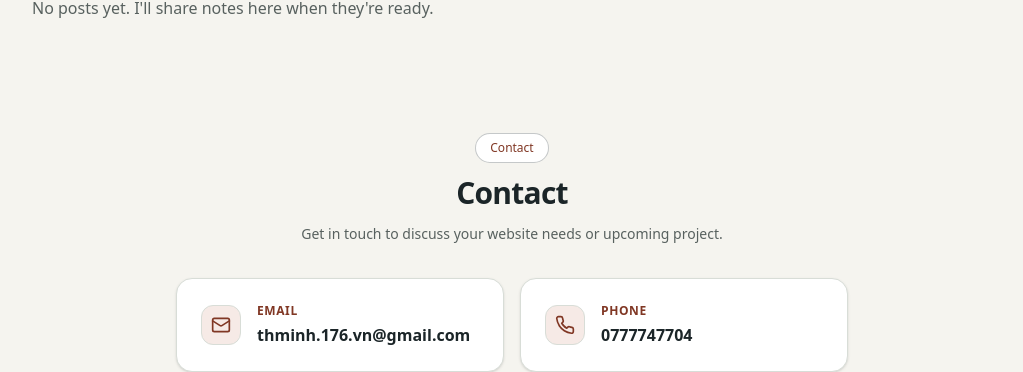
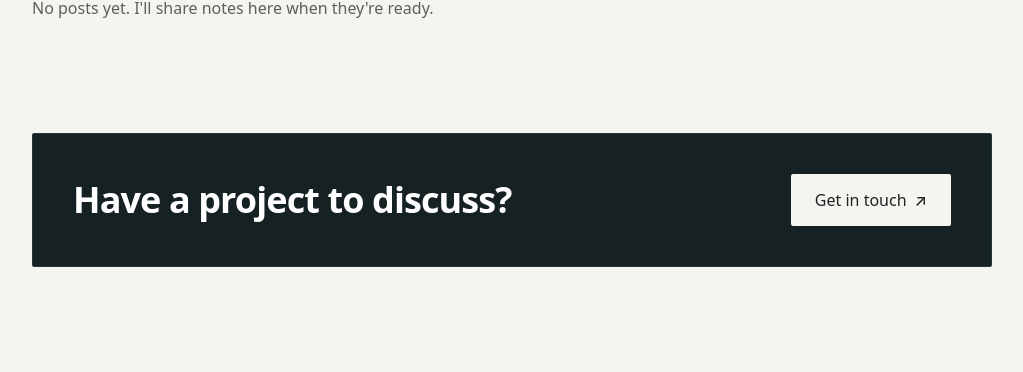
Before and after one commit to thminh176/minh-portforlio, a Next.js app: page /en/ in a window 1280 px wide. Shown: the part 1960-2332 px from the top of the page, without its empty margins (256-1279 px from the left). Built offline with nearby package versions, Linux system fonts and the light colour scheme; no server answers; a web font is replaced by a local one.

Commit message:
feat(contact): implement homepage contact invitation CTA panel (U10)

```diff
--- a/src/app/[locale]/page.tsx
+++ b/src/app/[locale]/page.tsx
@@ -3,6 +3,7 @@ import Hero from '@/components/Hero';
 import FeaturedMcpProject from '@/components/FeaturedMcpProject';
 import FeaturedPortfolioProject from '@/components/FeaturedPortfolioProject';
 import JournalIntro from '@/components/JournalIntro';
+import ContactInvitation from '@/components/ContactInvitation';
 import Footer from '@/components/Footer';
 import ContactForm from '@/components/ContactForm';
 import DirectContact from '@/components/DirectContact';
@@ -53,6 +54,9 @@ export default async function HomePage({
         {/* 3. Journal Section */}
         <JournalIntro locale={locale} />
 
+        {/* Contact Invitation */}
+        <ContactInvitation locale={locale} />
+
         {/* 4. Contact Section */}
         <section id="contact" className="space-y-8 scroll-mt-24">
           <div className="text-center space-y-3 max-w-xl mx-auto">
--- /dev/null
+++ b/src/components/ContactInvitation.tsx
@@ -0,0 +1,32 @@
+interface ContactInvitationProps {
+  locale: string;
+}
+
+export default function ContactInvitation({ locale }: ContactInvitationProps) {
+  const isVi = locale === 'vi';
+  const heading = isVi ? 'Có dự án muốn trao đổi?' : 'Have a project to discuss?';
+  const cta = isVi ? 'Trao đổi với mình' : 'Get in touch';
+
+  return (
+    <section
+      aria-label={isVi ? 'Lời mời liên hệ' : 'Contact invitation'}
+      className="bg-[var(--color-dark)] text-white border border-[#243438] rounded-xs p-6 sm:p-8 lg:p-10"
+    >
+      <div className="flex flex-col sm:flex-row sm:items-center sm:justify-between gap-6">
+        <h2 className="font-display text-2xl sm:text-3xl lg:text-4xl font-bold tracking-tight text-white">
+          {heading}
+        </h2>
+
+        <div className="shrink-0">
+          <a
+            href="#contact"
+            className="inline-flex items-center justify-center gap-2 px-6 py-3.5 bg-[var(--color-paper)] text-[var(--color-ink)] hover:bg-white font-medium text-sm sm:text-base transition-colors focus-visible:outline-2 focus-visible:outline-[var(--focus-ring)] focus-visible:outline-offset-2 min-h-[44px] rounded-xs"
+          >
+            <span>{cta}</span>
+            <span aria-hidden="true">↗</span>
+          </a>
+        </div>
+      </div>
+    </section>
+  );
+}
```
